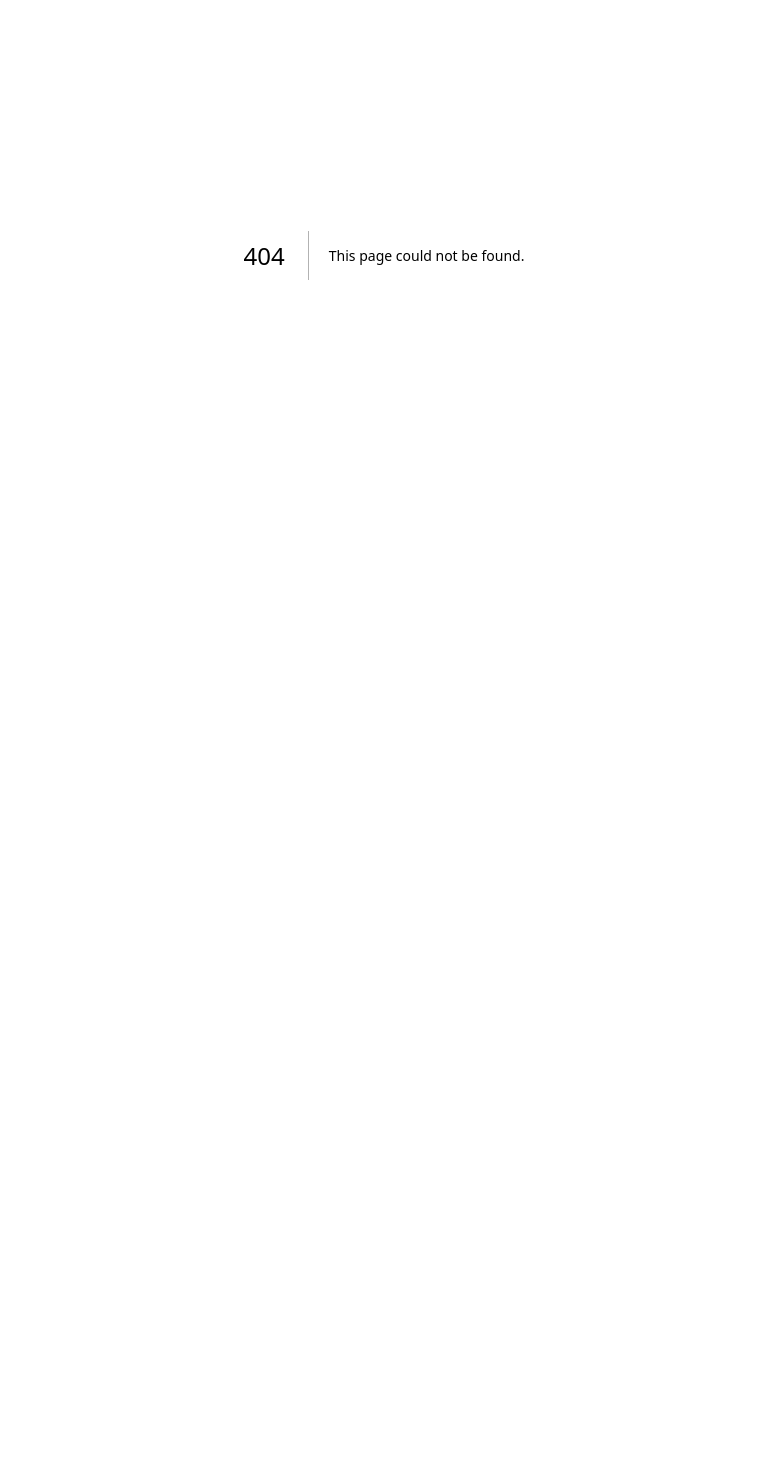
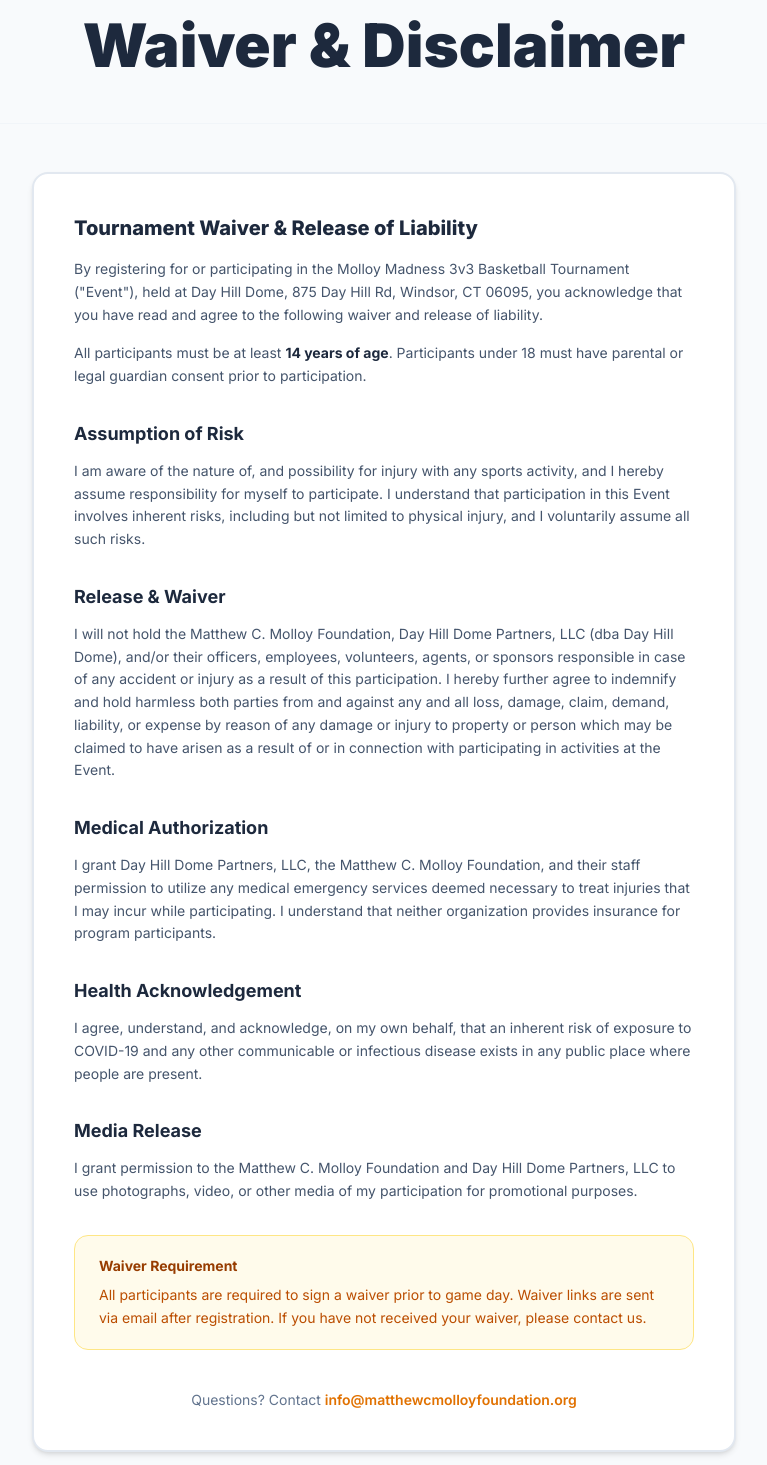
Before and after one commit to mosgood3/MolloyFoundation, a Next.js app: page /disclaimer in a window 1280 px wide. Before the commit this address had no page. Shown: the part 145-1610 px from the top of the page, without its empty margins (256-1023 px from the left). Before the commit the page ends 800 px from the top, so only its background shows below. Built offline with nearby package versions, Linux system fonts and the light colour scheme.

Commit message:
Add disclaimer page with waiver details, link from footer

```diff
--- /dev/null
+++ b/app/disclaimer/page.tsx
@@ -0,0 +1,147 @@
+import Header from "@/components/header";
+import Footer from "@/components/footer";
+import { CONTACT_EMAIL } from "@/lib/constants";
+
+export const metadata = {
+  title: "Waiver & Disclaimer — Molloy Madness",
+};
+
+export default function DisclaimerPage() {
+  return (
+    <>
+      <Header />
+      <main className="min-h-screen bg-slate-50">
+        <div className="pt-32 pb-12 border-b border-slate-100">
+          <div className="max-w-5xl mx-auto px-4 sm:px-6 lg:px-8 text-center">
+            <p className="text-amber-600 font-semibold uppercase tracking-widest text-sm mb-3">
+              Legal
+            </p>
+            <h1 className="text-4xl md:text-6xl font-black text-slate-800">
+              Waiver & Disclaimer
+            </h1>
+          </div>
+        </div>
+
+        <div className="max-w-3xl mx-auto px-4 sm:px-6 lg:px-8 py-12">
+          <div className="bg-white rounded-2xl border-2 border-slate-200 shadow-md p-8 md:p-10 space-y-8">
+            {/* Tournament Waiver */}
+            <section>
+              <h2 className="text-xl font-extrabold text-slate-800 mb-4">
+                Tournament Waiver & Release of Liability
+              </h2>
+              <div className="space-y-4 text-slate-600 text-sm leading-relaxed">
+                <p>
+                  By registering for or participating in the Molloy Madness 3v3
+                  Basketball Tournament (&quot;Event&quot;), held at Day Hill Dome, 875 Day
+                  Hill Rd, Windsor, CT 06095, you acknowledge that you have read
+                  and agree to the following waiver and release of liability.
+                </p>
+                <p>
+                  All participants must be at least <strong className="text-slate-800">14 years of age</strong>.
+                  Participants under 18 must have parental or legal guardian
+                  consent prior to participation.
+                </p>
+              </div>
+            </section>
+
+            {/* Assumption of Risk */}
+            <section>
+              <h3 className="text-lg font-bold text-slate-800 mb-3">
+                Assumption of Risk
+              </h3>
+              <p className="text-slate-600 text-sm leading-relaxed">
+                I am aware of the nature of, and possibility for injury with any
+                sports activity, and I hereby assume responsibility for myself to
+                participate. I understand that participation in this Event
+                involves inherent risks, including but not limited to physical
+                injury, and I voluntarily assume all such risks.
+              </p>
+            </section>
+
+            {/* Release and Waiver */}
+            <section>
+              <h3 className="text-lg font-bold text-slate-800 mb-3">
+                Release & Waiver
+              </h3>
+              <p className="text-slate-600 text-sm leading-relaxed">
+                I will not hold the Matthew C. Molloy Foundation, Day Hill Dome
+                Partners, LLC (dba Day Hill Dome), and/or their officers,
+                employees, volunteers, agents, or sponsors responsible in case of
+                any accident or injury as a result of this participation. I
+                hereby further agree to indemnify and hold harmless both parties
+                from and against any and all loss, damage, claim, demand,
+                liability, or expense by reason of any damage or injury to
+                property or person which may be claimed to have arisen as a
+                result of or in connection with participating in activities at
+                the Event.
+              </p>
+            </section>
+
+            {/* Medical Authorization */}
+            <section>
+              <h3 className="text-lg font-bold text-slate-800 mb-3">
+                Medical Authorization
+              </h3>
+              <p className="text-slate-600 text-sm leading-relaxed">
+                I grant Day Hill Dome Partners, LLC, the Matthew C. Molloy
+                Foundation, and their staff permission to utilize any medical
+                emergency services deemed necessary to treat injuries that I may
+                incur while participating. I understand that neither organization
+                provides insurance for program participants.
+              </p>
+            </section>
+
+            {/* Health Acknowledgement */}
+            <section>
+              <h3 className="text-lg font-bold text-slate-800 mb-3">
+                Health Acknowledgement
+              </h3>
+              <p className="text-slate-600 text-sm leading-relaxed">
+                I agree, understand, and acknowledge, on my own behalf, that an
+                inherent risk of exposure to COVID-19 and any other communicable
+                or infectious disease exists in any public place where people are
+                present.
+              </p>
+            </section>
+
+            {/* Media Release */}
+            <section>
+              <h3 className="text-lg font-bold text-slate-800 mb-3">
+                Media Release
+              </h3>
+              <p className="text-slate-600 text-sm leading-relaxed">
+                I grant permission to the Matthew C. Molloy Foundation and Day
+                Hill Dome Partners, LLC to use photographs, video, or other media
+                of my participation for promotional purposes.
+              </p>
+            </section>
+
+            {/* Waiver Requirement */}
+            <section className="bg-amber-50 border border-amber-200 rounded-xl px-6 py-5">
+              <h3 className="text-sm font-bold text-amber-800 mb-2">
+                Waiver Requirement
+              </h3>
+              <p className="text-sm text-amber-700 leading-relaxed">
+                All participants are required to sign a waiver prior to game day.
+                Waiver links are sent via email after registration. If you have
+                not received your waiver, please contact us.
+              </p>
+            </section>
+
+            {/* Contact */}
+            <p className="text-sm text-slate-500 text-center pt-2">
+              Questions? Contact{" "}
+              <a
+                href={`mailto:${CONTACT_EMAIL}`}
+                className="text-amber-600 font-semibold hover:underline"
+              >
+                {CONTACT_EMAIL}
+              </a>
+            </p>
+          </div>
+        </div>
+      </main>
+      <Footer />
+    </>
+  );
+}
--- a/components/footer.tsx
+++ b/components/footer.tsx
@@ -31,7 +31,9 @@
                 { label: "Donate", href: "/#proceeds" },
                 { label: "Register", href: "/register" },
                 { label: "Teams", href: "/teams" },
+                { label: "Volunteer", href: "/volunteer" },
                 { label: "About Matt", href: "/#about" },
+                { label: "Waiver & Disclaimer", href: "/disclaimer" },
               ].map((link) => (
                 <Link
                   key={link.label}
@@ -61,13 +63,6 @@
           </div>
         </div>
 
-        {/* Disclaimer */}
-        <div className="border-t border-slate-800 py-6">
-          <p className="text-slate-600 text-xs leading-relaxed max-w-4xl">
-            By registering for or participating in the Molloy Madness 3v3 Basketball Tournament, you acknowledge that you have read and agree to the tournament waiver and release of liability. All participants must be at least 14 years of age. Participants under 18 must have parental or legal guardian consent. The Matthew C. Molloy Foundation and Day Hill Dome Partners, LLC assume no liability for injuries sustained during the event. All participants are required to sign a waiver prior to game day.
-          </p>
-        </div>
-
         <div className="border-t border-slate-800 py-8 flex flex-col sm:flex-row justify-between items-center gap-4">
           <p className="text-slate-500 text-sm">
             &copy; {new Date().getFullYear()} Matthew C. Molloy Foundation. All
```
